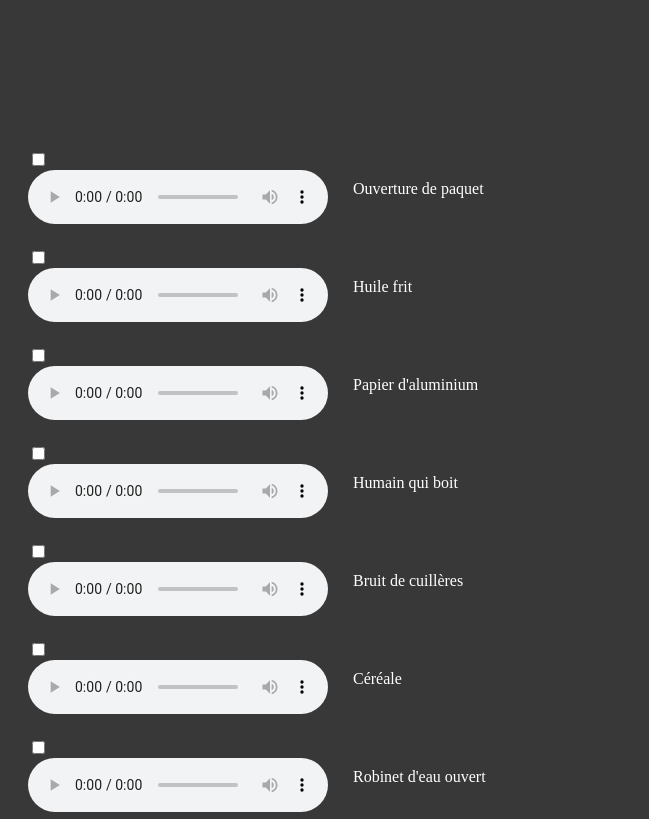
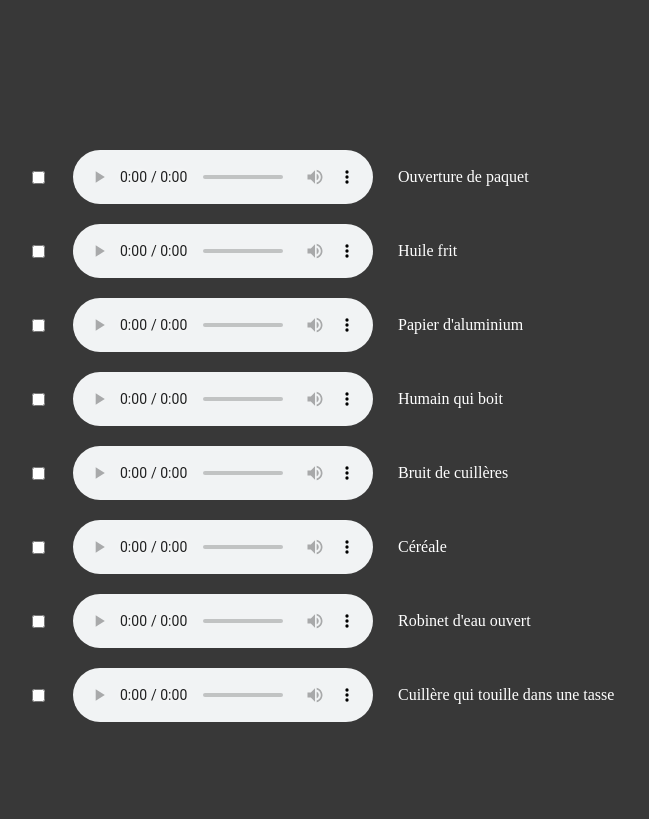
Before and after one commit to Zargan59/5_Sens-listen, a plain HTML site: page index.html in a window 1280 px wide. Shown: the top 819 px of the page, without its empty margins (0-649 px from the left). Drawn offline with Linux system fonts and the light colour scheme.

Commit message:
Correction du visuel sur PC

```diff
--- a/style.css
+++ b/style.css
@@ -11,6 +11,12 @@ body{
     gap: 20px;
     width: min-content;
     margin: 150px 20px;
+}
+.soundContent{
+    display: flex;
+    justify-content: center;
+    align-items: center;
+    gap: 25px;
 }
 
 .audioContent{
```
